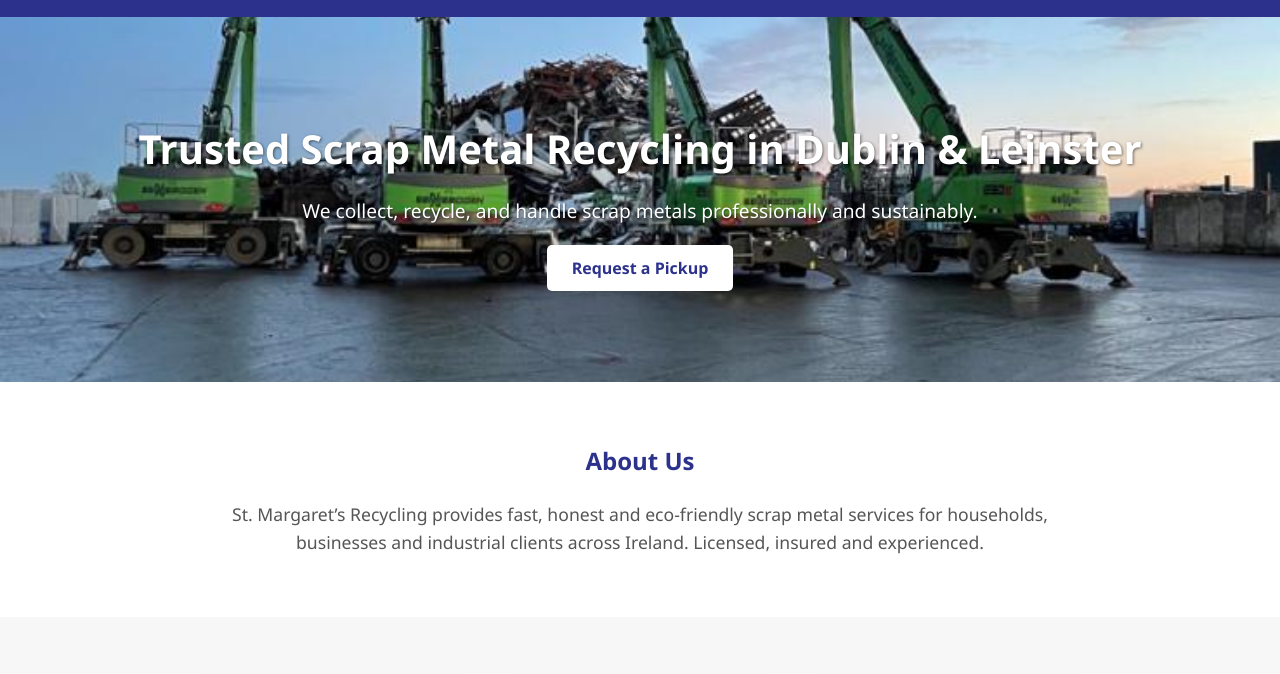
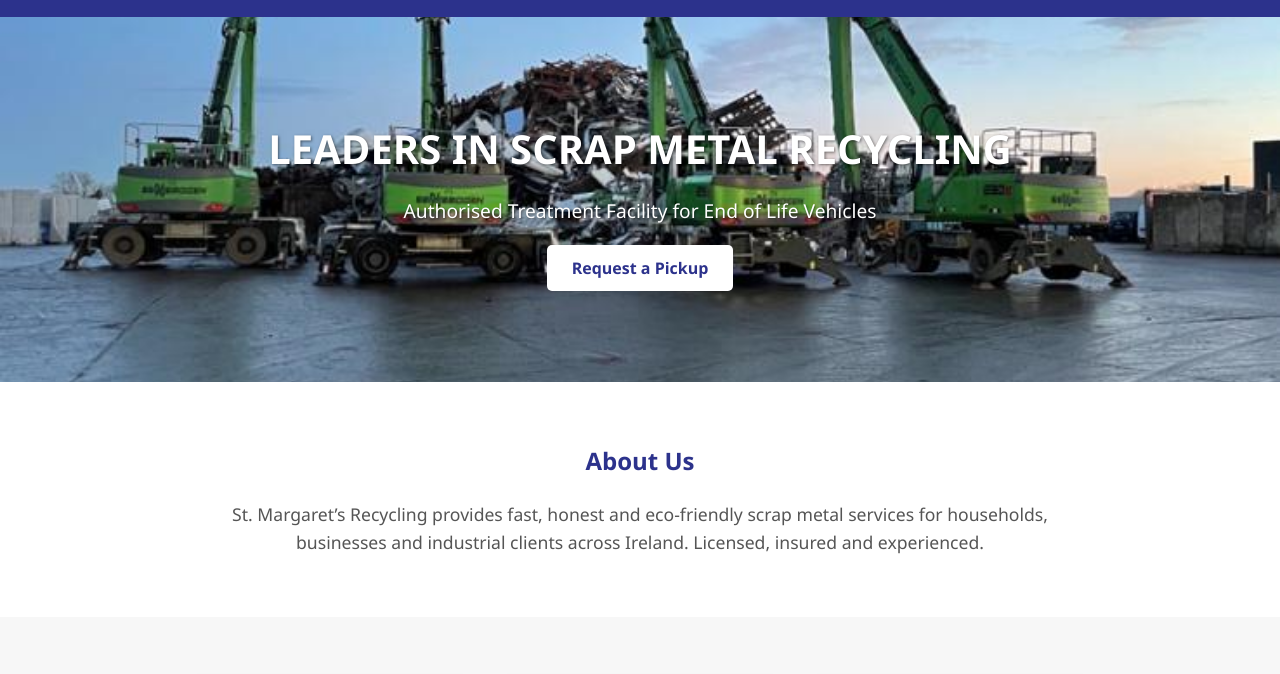
Before and after one commit to thekuts/stmargaretsrecycling, a plain HTML site: page index.html in a window 1280 px wide. Shown: the part 69-743 px from the top of the page. Drawn offline with Linux system fonts and the light colour scheme.

Commit message:
Update index.html

```diff
--- a/index.html
+++ b/index.html
@@ -52,8 +52,8 @@
   </header>
 
   <section class="hero">
-    <h1>Trusted Scrap Metal Recycling in Dublin & Leinster</h1>
-    <p>We collect, recycle, and handle scrap metals professionally and sustainably.</p>
+    <h1>LEADERS IN SCRAP METAL RECYCLING</h1>
+    <p>Authorised Treatment Facility for End of Life Vehicles</p>
     <a href="#contact" class="cta-button">Request a Pickup</a>
   </section>
 
```
